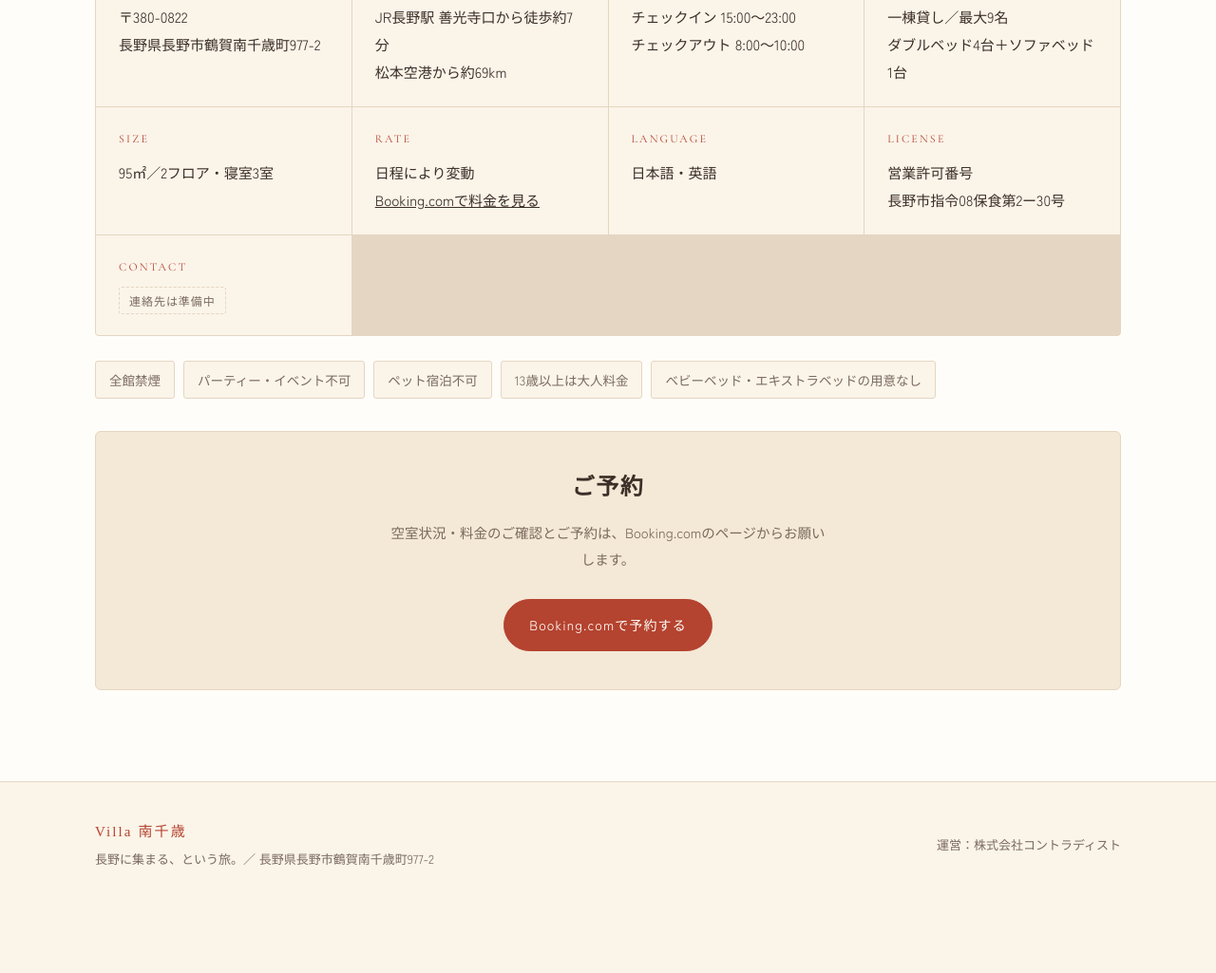
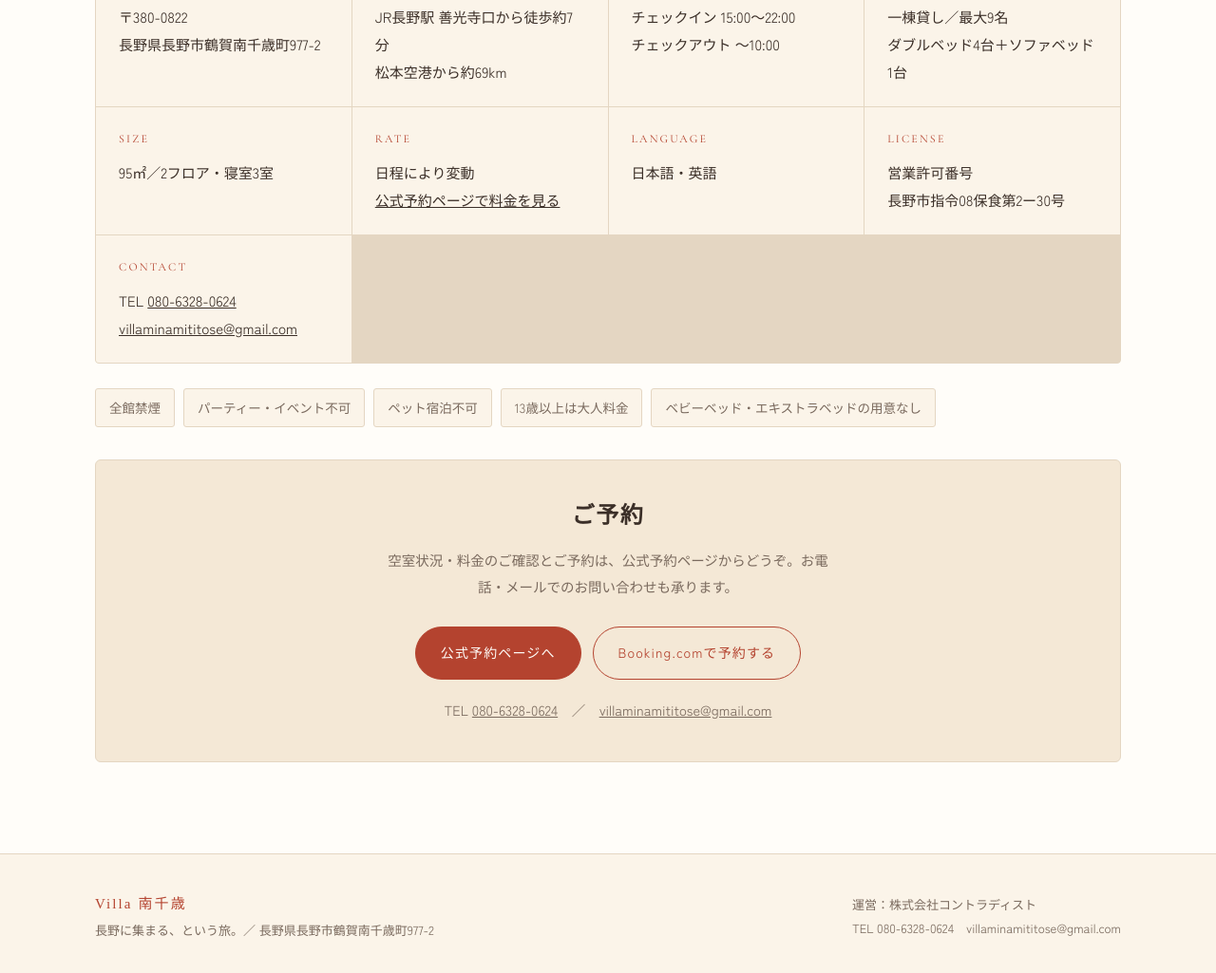
Before and after one commit to villasenshin0713-ops/villa-minamichitose-site, a plain HTML site: page index.html in a window 1280 px wide. Shown: the part 7348-8373 px from the top of the page at 95% size. Before the commit the page ends 8303 px from the top, so only its background shows below. Drawn offline with nearby package versions, Linux system fonts and the light colour scheme; a web font is replaced by a local one.

Commit message:
公式予約ページ(Chillnn)へのCTA・連絡先・チェックイン時刻を反映
Co-Authored-By: Claude Opus 5 <noreply@anthropic.com>

```diff
--- a/index.html
+++ b/index.html
@@ -270,7 +270,7 @@
       <a href="#rooms">館内・設備</a>
       <a href="#explore">長野を歩く</a>
       <a href="#info">アクセス・規約</a>
-      <a class="nav-cta" href="https://www.booking.com/hotel/jp/villanan-qian-sui.ja.html" target="_blank" rel="noopener">空室・料金を見る</a>
+      <a class="nav-cta" href="https://www.chillnn.com/1a0c30f006511b" target="_blank" rel="noopener">空室・料金を見る</a>
     </nav>
   </div>
 </header>
@@ -290,7 +290,7 @@
           <div class="fact"><b>9.1</b><span>Booking.com 評価</span></div>
         </div>
         <div class="hero-actions">
-          <a class="btn btn-solid" href="https://www.booking.com/hotel/jp/villanan-qian-sui.ja.html" target="_blank" rel="noopener">空室・料金を見る</a>
+          <a class="btn btn-solid" href="https://www.chillnn.com/1a0c30f006511b" target="_blank" rel="noopener">空室・料金を見る</a>
           <a class="btn btn-ghost" href="#rooms">館内を見る</a>
         </div>
       </div>
@@ -508,7 +508,7 @@
         </div>
         <div class="info-item">
           <dt>Check in / out</dt>
-          <dd>チェックイン 15:00〜23:00<br>チェックアウト 8:00〜10:00</dd>
+          <dd>チェックイン 15:00〜22:00<br>チェックアウト 〜10:00</dd>
         </div>
         <div class="info-item">
           <dt>Capacity</dt>
@@ -520,7 +520,7 @@
         </div>
         <div class="info-item">
           <dt>Rate</dt>
-          <dd>日程により変動<br><a href="https://www.booking.com/hotel/jp/villanan-qian-sui.ja.html" target="_blank" rel="noopener">Booking.comで料金を見る</a></dd>
+          <dd>日程により変動<br><a href="https://www.chillnn.com/1a0c30f006511b" target="_blank" rel="noopener">公式予約ページで料金を見る</a></dd>
         </div>
         <div class="info-item">
           <dt>Language</dt>
@@ -532,7 +532,7 @@
         </div>
         <div class="info-item">
           <dt>Contact</dt>
-          <dd><span class="tbd">連絡先は準備中</span></dd>
+          <dd>TEL <a href="tel:08063280624">080-6328-0624</a><br><a href="mailto:villaminamititose@gmail.com">villaminamititose@gmail.com</a></dd>
         </div>
       </dl>
 
@@ -546,10 +546,12 @@
 
       <div class="cta-box">
         <h3>ご予約</h3>
-        <p>空室状況・料金のご確認とご予約は、Booking.comのページからお願いします。</p>
+        <p>空室状況・料金のご確認とご予約は、公式予約ページからどうぞ。お電話・メールでのお問い合わせも承ります。</p>
         <div class="hero-actions">
-          <a class="btn btn-solid" href="https://www.booking.com/hotel/jp/villanan-qian-sui.ja.html" target="_blank" rel="noopener">Booking.comで予約する</a>
+          <a class="btn btn-solid" href="https://www.chillnn.com/1a0c30f006511b" target="_blank" rel="noopener">公式予約ページへ</a>
+          <a class="btn btn-ghost" href="https://www.booking.com/hotel/jp/villanan-qian-sui.ja.html" target="_blank" rel="noopener">Booking.comで予約する</a>
         </div>
+        <p class="note" style="margin-top:18px">TEL <a href="tel:08063280624">080-6328-0624</a>　／　<a href="mailto:villaminamititose@gmail.com">villaminamititose@gmail.com</a></p>
       </div>
     </div>
   </section>
@@ -561,6 +563,6 @@
       <div class="foot-brand">Villa 南千歳</div>
       <div>長野に集まる、という旅。／ 長野県長野市鶴賀南千歳町977-2</div>
     </div>
-    <div>運営：株式会社コントラディスト</div>
+    <div>運営：株式会社コントラディスト<br>TEL 080-6328-0624　villaminamititose@gmail.com</div>
   </div>
 </footer>
```
Also changed, not shown: 1 other file.
